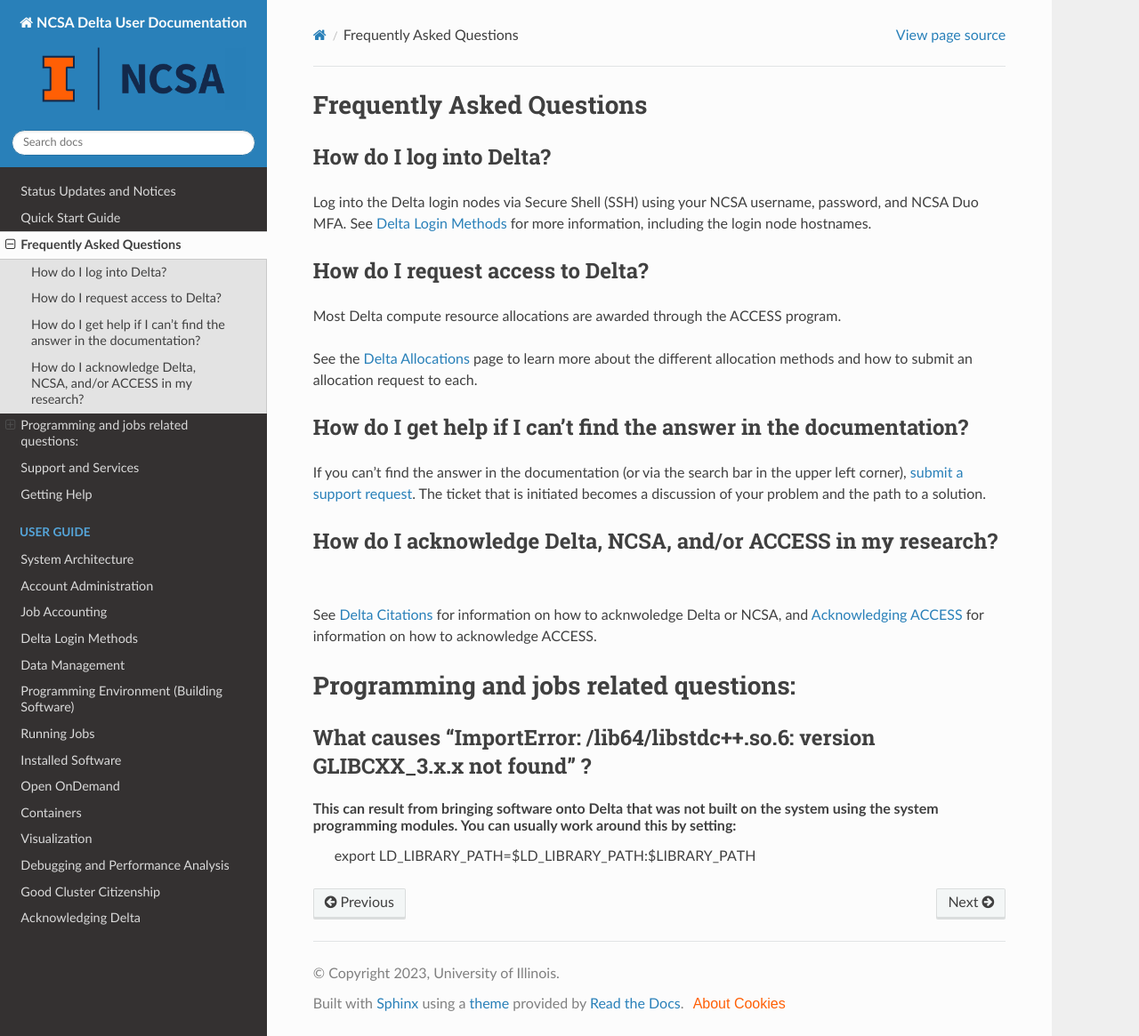
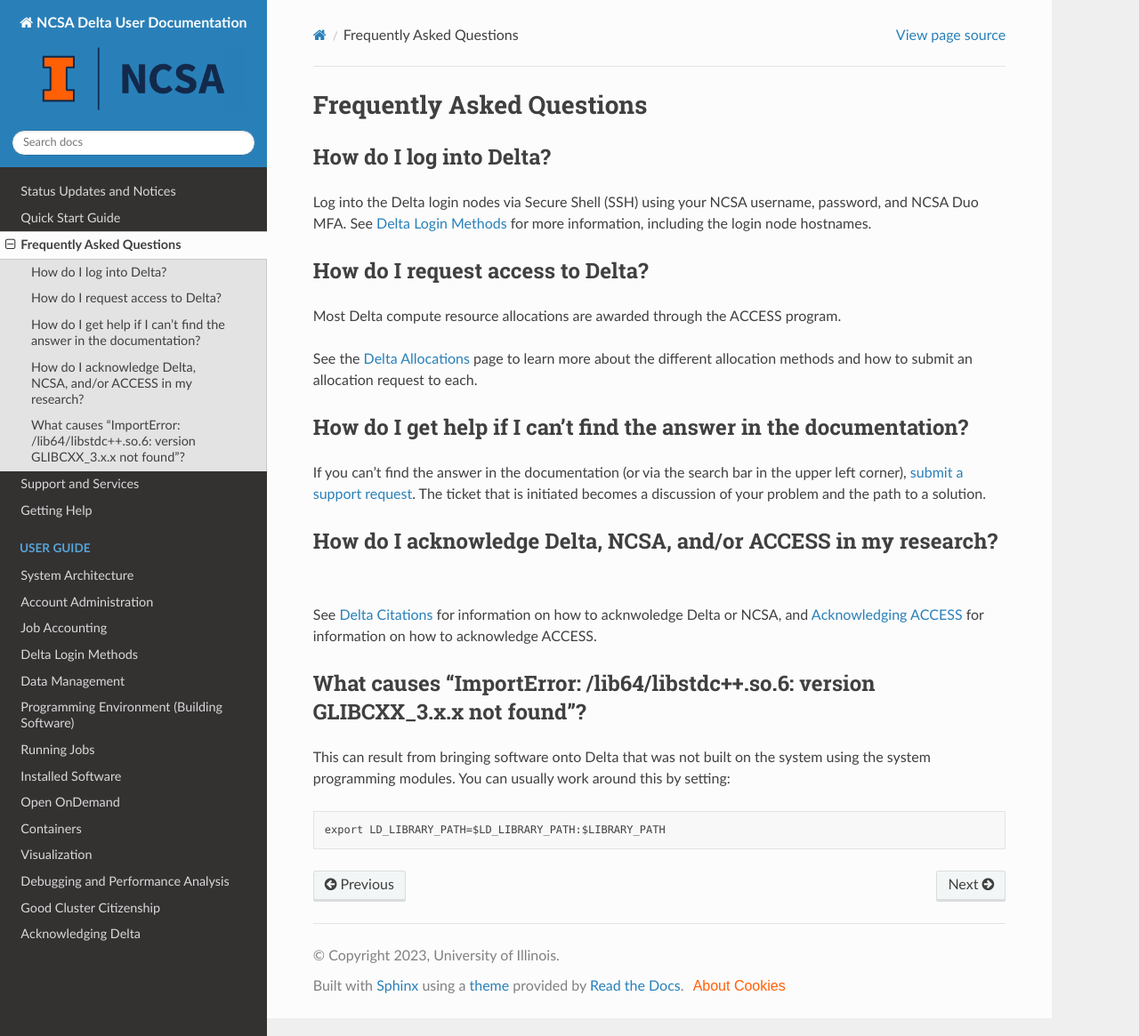
Before and after one commit to ncsa/Delta_doc, a Sphinx documentation site: the page built from docs/source/faq.rst, in a window 1280 px wide and 1165 px high. Shown: the whole window at 89% size. Built offline with Sphinx 7.4.7 and the Read the Docs theme 2.0.0, drawn with Linux system fonts in a browser that asks for light colours.

Commit message:
Update faq.rst updated formatting on error question

```diff
--- a/docs/source/faq.rst
+++ b/docs/source/faq.rst
@@ -25,11 +25,11 @@ How do I acknowledge Delta, NCSA, and/or ACCESS in my research?
 
 See `Delta Citations <https://delta.ncsa.illinois.edu/delta-citations/>`_ for information on how to acknwoledge Delta or NCSA, and `Acknowledging ACCESS <https://access-ci.org/about/acknowledging-access/>`_ for information on how to acknowledge ACCESS.
 
-Programming and jobs related questions:
-========================================
-
-What causes "ImportError: /lib64/libstdc++.so.6: version GLIBCXX_3.x.x not found" ?
-------------------------------------------------------------------------------------
+What causes "ImportError: /lib64/libstdc++.so.6: version GLIBCXX_3.x.x not found"?
+-------------------------------------------------------------------------------------
 
 This can result from bringing software onto Delta that was not built on the system using the system programming modules.  You can usually work around this by setting:
+
+.. code-block:: terminal
+
    export LD_LIBRARY_PATH=$LD_LIBRARY_PATH:$LIBRARY_PATH
```
